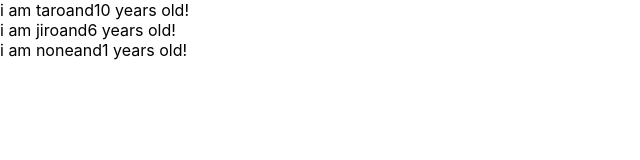
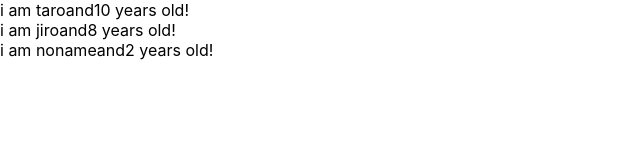
Before and after one commit to ryota-fujii/udemy-react-redux-crud-application, a React (Create React App) app: page / in a window 1280 px wide. Shown: the top 160 px of the page, without its empty margins (0-640 px from the left). Built offline with nearby package versions, Linux system fonts and the light colour scheme.

Commit message:
learn prop-types

```diff
--- a/src/App.js
+++ b/src/App.js
@@ -1,10 +1,11 @@
 import React from 'react';
+import PropTypes from "prop-types";
 
 const App = () => {
   const profiles =[
     { name: "taro" , age: 10},
-    { name:"jiro" , age: 6},
-    { name: "none"}
+    { name:"jiro" , age: 8},
+    { name: "noname", age: 2}
   ]
   return(
     <div>
@@ -21,7 +22,9 @@ const User = (props) =>{
   return <div>i am {props.name}and{props.age} years old!</div>
 }
 
-User.defaultProps = {
-  age: 1
+User.propTypes = {
+  name :PropTypes.string,
+  age: PropTypes.number.isRequired
 }
+
 export default App;
```
